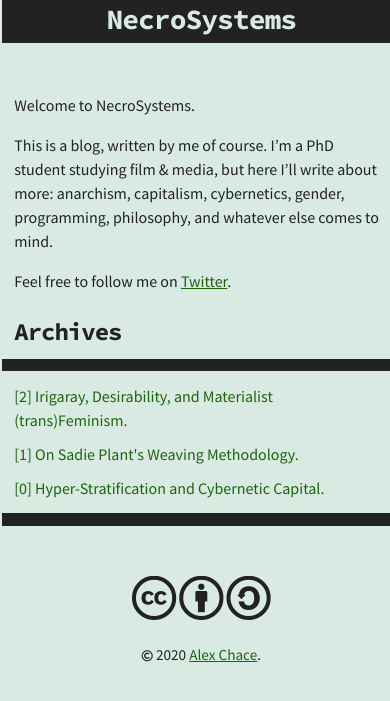
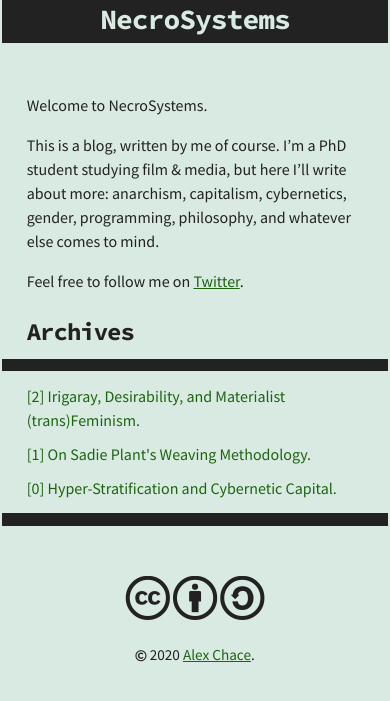
Before and after one commit to alychace/distort.jp, a Jekyll site: the page built from index.md, in a window 390 px wide. Shown: the top 701 px of the page. Built offline with Jekyll 4.4.1, drawn with Linux system fonts in a browser that asks for light colours; nearby versions of some CDN libraries.

Commit message:
fixed mobile UI

```diff
--- a/_sass/_mobile.scss
+++ b/_sass/_mobile.scss
@@ -1,17 +1,17 @@
 @media screen and (max-width: 480px) {
   .wrapper {
-      padding-right: $phone-horizontal-spacing-unit/2;
-      padding-left: $phone-horizontal-spacing-unit/2;
-      width: 100%;
+      padding-right: $phone-horizontal-spacing-unit;
+      padding-left: $phone-horizontal-spacing-unit;
+      width: 90%;
   }
   .separator {
-    margin-left: -$phone-horizontal-spacing-unit;
-    margin-right: -$phone-horizontal-spacing-unit;
+    margin-left: -$phone-horizontal-spacing-unit*2;
+    margin-right: -$phone-horizontal-spacing-unit*2;
     border-radius: 0;
   }
   .top {
-    margin-left: -$phone-horizontal-spacing-unit;
-    margin-right: -$phone-horizontal-spacing-unit;
+    margin-left: -$phone-horizontal-spacing-unit*2;
+    margin-right: -$phone-horizontal-spacing-unit*2;
     max-width: 800px;
     margin-top: -$vertical-spacing-unit*2;
     border-radius: 0;
```
